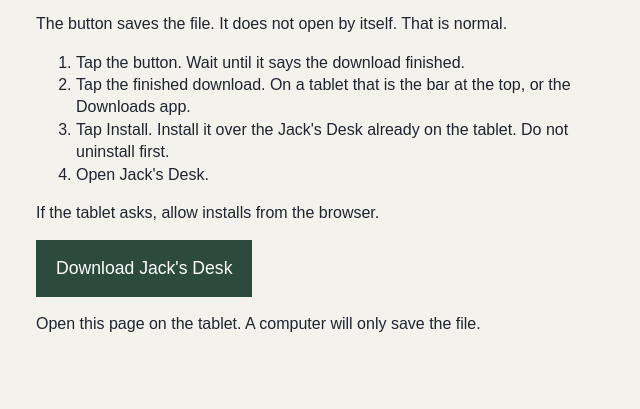
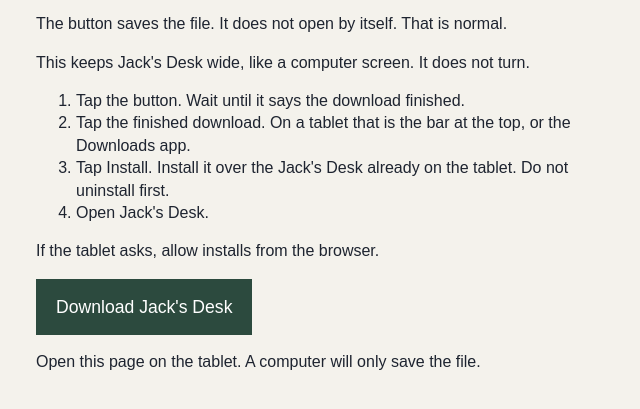
Before and after one commit to MajorTurkey/jacks-desk-update, a plain HTML site: page index.html in a window 1280 px wide. Shown: the part 105-514 px from the top of the page, without its empty margins (0-640 px from the left). Drawn offline with Linux system fonts and the light colour scheme.

Commit message:
Keep Jack's Desk wide and stop it from turning.

```diff
--- a/index.html
+++ b/index.html
@@ -8,6 +8,7 @@
 <body style="font-family:sans-serif;background:#f4f2ec;color:#1e2430;padding:28px;max-width:34rem;line-height:1.4">
 <h1 style="font-size:2rem;margin-bottom:8px">Jack's Desk</h1>
 <p>The button saves the file. It does not open by itself. That is normal.</p>
+<p>This keeps Jack's Desk wide, like a computer screen. It does not turn.</p>
 <ol>
 <li>Tap the button. Wait until it says the download finished.</li>
 <li>Tap the finished download. On a tablet that is the bar at the top, or the Downloads app.</li>
```
Also changed, not shown: 1 other file.
